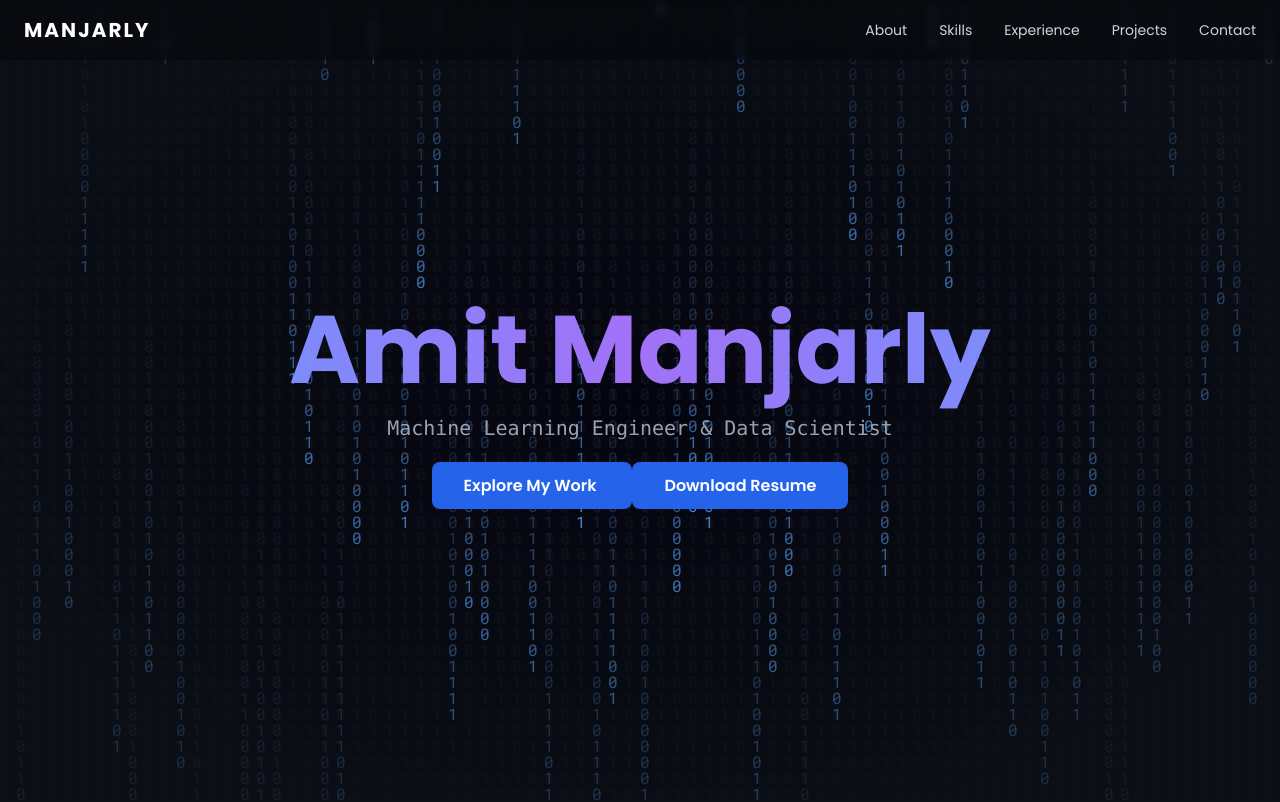
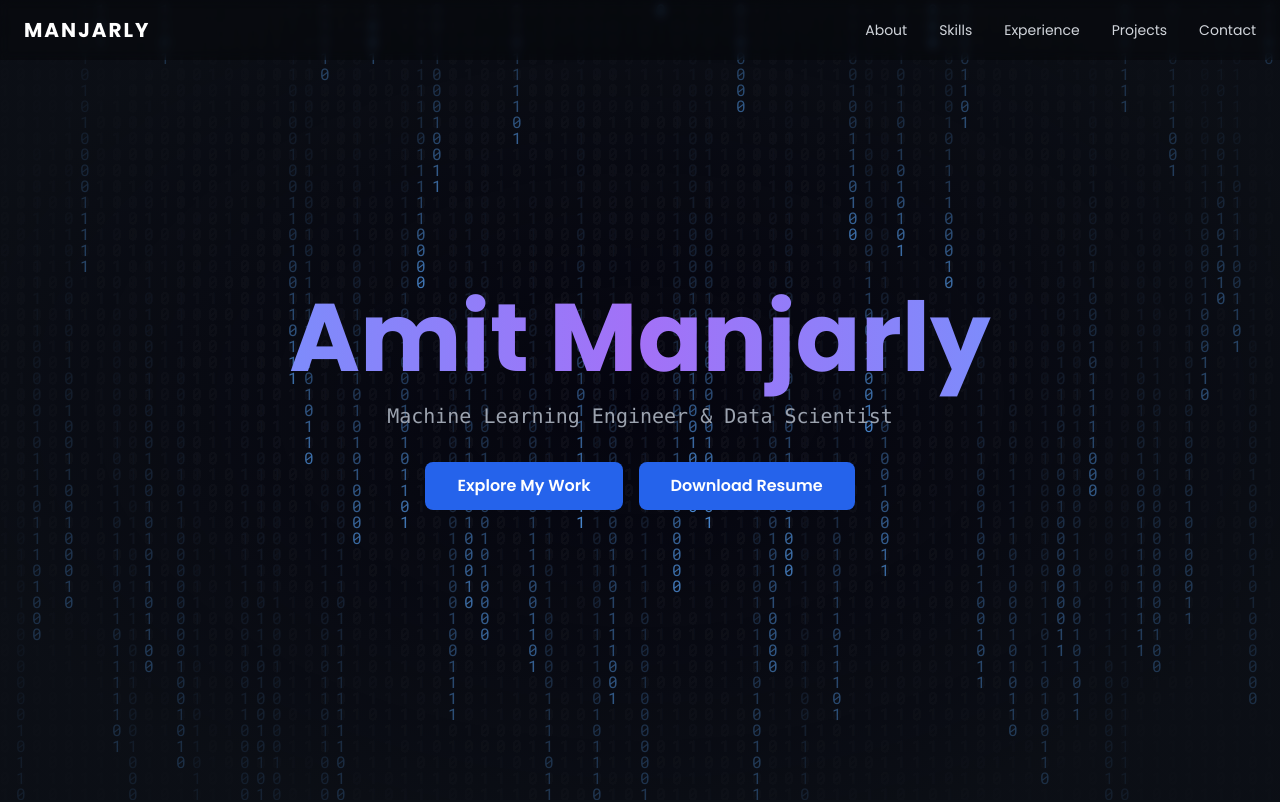
Before and after one commit to Manjarly/Manjarly.github.io, a plain HTML site: page index.html in a window 1280 px wide. Shown: the top 802 px of the page. Drawn offline with nearby package versions, Linux system fonts and the light colour scheme.

Commit message:
My Website

```diff
--- a/index.html
+++ b/index.html
@@ -173,12 +173,14 @@
                         <span class="gradient-text">Amit Manjarly</span>
                     </h1>
                     <p class="text-lg md:text-xl font-mono text-gray-400 mb-8">Machine Learning Engineer & Data Scientist</p>
-                    <a href="#projects" class="bg-blue-600 text-white font-semibold py-3 px-8 rounded-lg hover:bg-blue-500 transition-all duration-300">
-                        Explore My Work
-                    </a>
-                    <a href="Amit_Manjarly_Resume_ML_FT.pdf" download="Amit_Manjarly_Resume_ML_FT.pdf" class="bg-blue-600 text-white font-semibold py-3 px-8 rounded-lg hover:bg-blue-500 transition-all duration-300 w-full sm:w-auto">
+                    <div class="flex flex-col sm:flex-row items-center justify-center gap-4">
+                        <a href="#projects" class="bg-blue-600 text-white font-semibold py-3 px-8 rounded-lg hover:bg-blue-500 transition-all duration-300 w-full sm:w-auto">
+                            Explore My Work
+                        </a>
+                        <a href="Amit_Manjarly_Resume_ML_FT.pdf" download="Amit_Manjarly_Resume_ML_FT.pdf" class="bg-blue-600 text-white font-semibold py-3 px-8 rounded-lg hover:bg-blue-500 transition-all duration-300 w-full sm:w-auto">
                             Download Resume
-                    </a>
+                        </a>
+                    </div>
                 </div>
             </section>
 
```
